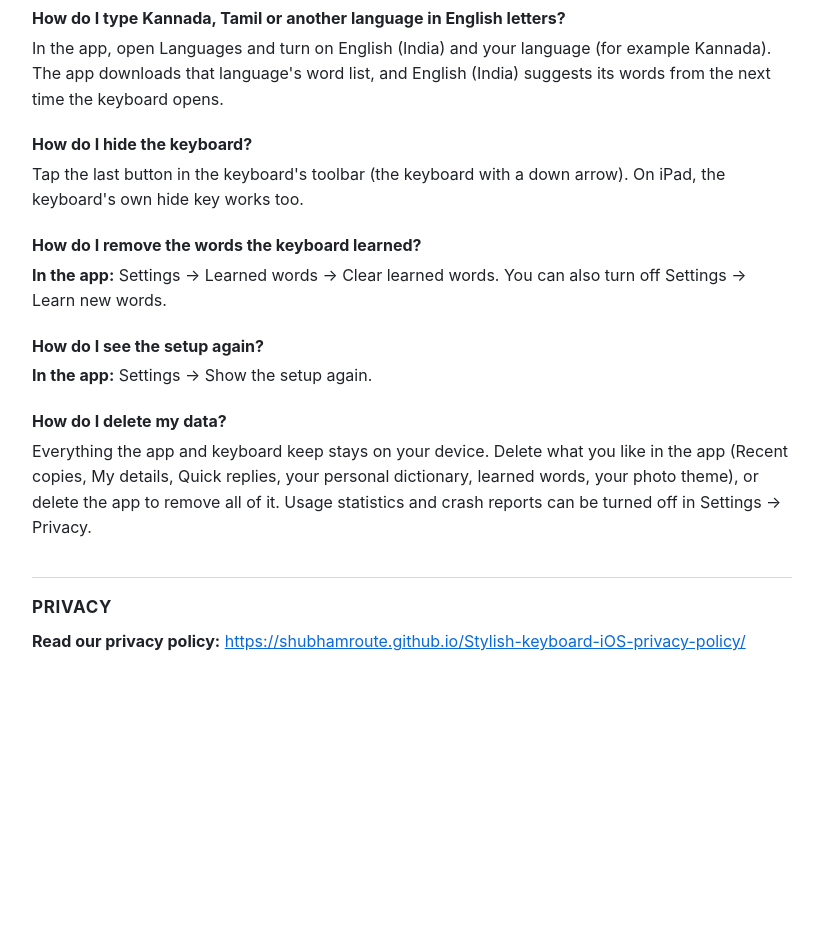
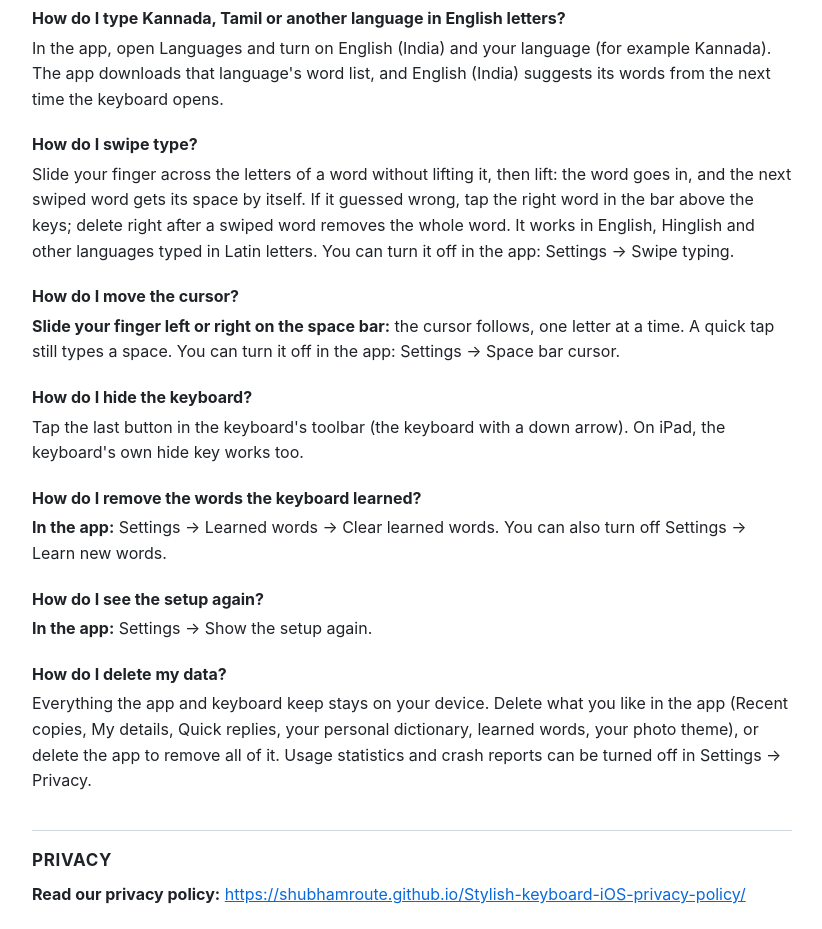
Before and after one commit to shubhamrapido/Stylish-keyboard-iOS-privacy-policy, a plain HTML site: page support.html in a window 1280 px wide. Shown: the part 1600-2529 px from the top of the page, without its empty margins (228-1050 px from the left). Before the commit the page ends 2315 px from the top, so only its background shows below. Drawn offline with Linux system fonts and the light colour scheme.

Commit message:
Update support.html

```diff
--- a/support.html
+++ b/support.html
@@ -106,6 +106,10 @@
 <p>Location sharing needs Full Access and iOS's location permission for Stylish Keyboard. In the keyboard, tap ☰ → Location; iOS asks for permission the first time. You can also allow it in the app's Location screen.</p>
 <h3>How do I type Kannada, Tamil or another language in English letters?</h3>
 <p>In the app, open Languages and turn on English (India) and your language (for example Kannada). The app downloads that language's word list, and English (India) suggests its words from the next time the keyboard opens.</p>
+<h3>How do I swipe type?</h3>
+<p>Slide your finger across the letters of a word without lifting it, then lift: the word goes in, and the next swiped word gets its space by itself. If it guessed wrong, tap the right word in the bar above the keys; delete right after a swiped word removes the whole word. It works in English, Hinglish and other languages typed in Latin letters. You can turn it off in the app: Settings → Swipe typing.</p>
+<h3>How do I move the cursor?</h3>
+<p><strong>Slide your finger left or right on the space bar:</strong> the cursor follows, one letter at a time. A quick tap still types a space. You can turn it off in the app: Settings → Space bar cursor.</p>
 <h3>How do I hide the keyboard?</h3>
 <p>Tap the last button in the keyboard's toolbar (the keyboard with a down arrow). On iPad, the keyboard's own hide key works too.</p>
 <h3>How do I remove the words the keyboard learned?</h3>
```
